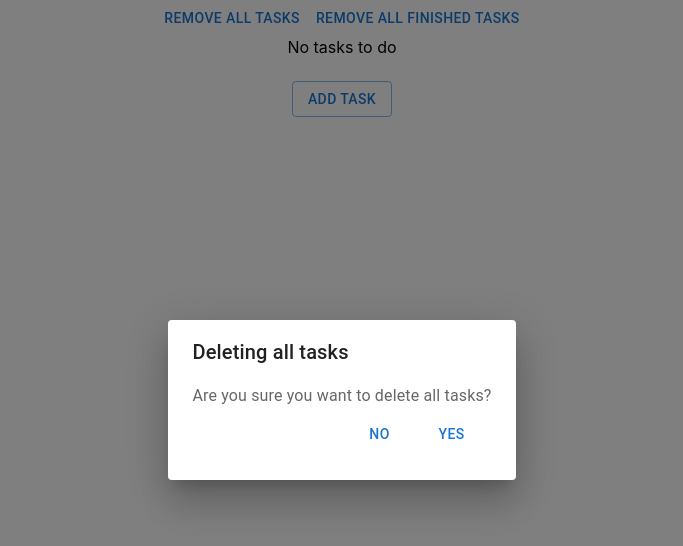
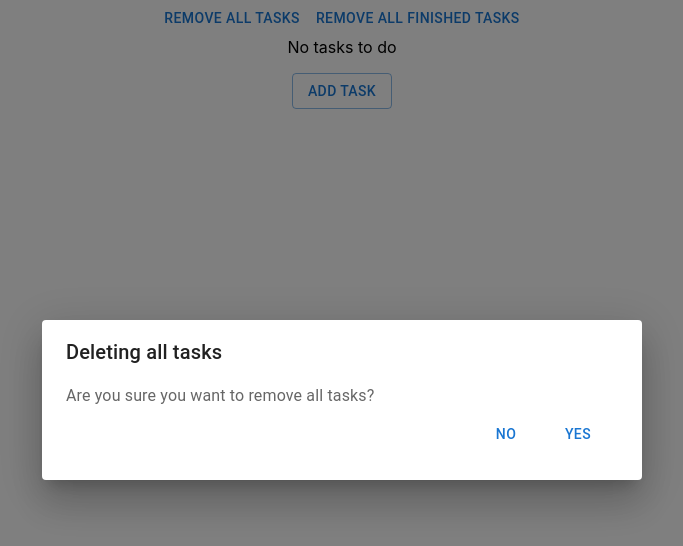
Before and after one commit to Sadurko/to-do-list, a React (Create React App) app: page / in a window 1280 px wide. Both pictures are taken after a click on the button "REMOVE ALL TASKS". Shown: the top 546 px of the page, without its empty margins (298-981 px from the left). Built offline with nearby package versions, Linux system fonts and the light colour scheme.

Commit message:
UI changes Slight changes in delete task dialog windows

```diff
--- a/src/components/DeleteAllTasks.tsx
+++ b/src/components/DeleteAll.tsx
@@ -3,9 +3,10 @@ import { FC, PropsWithChildren, useState } from "react";
 
 type Props = PropsWithChildren<{
     onConfirmation: () => void;
+    text: string;
 }>;
 
-const DeleteAllTasks: FC<Props> = ({ onConfirmation, children }) => {
+const DeleteAll: FC<Props> = ({ onConfirmation, children, text }) => {
 
     const [open, setOpen] = useState(false);
 
@@ -26,11 +27,16 @@ const DeleteAllTasks: FC<Props> = ({ onConfirmation, children }) => {
         <>
             <Button onClick={handleClickOpen}>{children}</Button>
 
-            <Dialog open={open} onClose={handleClose}>
+            <Dialog
+                open={open}
+                onClose={handleClose}
+                fullWidth
+                maxWidth='sm'
+            >
                 <DialogTitle>Deleting all tasks</DialogTitle>
                 <DialogContent>
                     <DialogContentText>
-                        Are you sure you want to delete all tasks?
+                        {text}
                     </DialogContentText>
                     <DialogActions>
                         <Button onClick={handleClose}>No</Button>
@@ -42,4 +48,4 @@ const DeleteAllTasks: FC<Props> = ({ onConfirmation, children }) => {
     )
 }
 
-export default DeleteAllTasks;
+export default DeleteAll;
--- a/src/components/ItemList.tsx
+++ b/src/components/ItemList.tsx
@@ -1,8 +1,15 @@
 import { FC, useRef, useState } from 'react';
-import { Grid, Button, Dialog, DialogTitle, DialogContent, DialogContentText, TextField, DialogActions } from '@mui/material';
+import { Grid, Button, Dialog, DialogTitle, DialogContent, DialogContentText, TextField, DialogActions, Paper, styled } from '@mui/material';
+import Box from '@mui/material/Box';
 import DeleteTask from './DeleteTask';
-import DeleteAllTasks from './DeleteAllTasks';
-import Item from './Item';
+import DeleteAll from './DeleteAll';
+import Task from './Task';
+
+
+const Item = styled(Paper)(() => ({
+    elevation: 1,
+    backgroundColor: 'lightgray',
+  }));
 
 
 interface ITask {
@@ -92,7 +99,12 @@ const ItemList: FC<Props> = ({ array }) => {
         }
 
         return (
-            <Dialog open={open} onClose={handleClose}>
+            <Dialog
+                open={open}
+                onClose={handleClose}
+                fullWidth
+                maxWidth='sm'
+            >
                 <DialogTitle>Add new task to do</DialogTitle>
                 <DialogContent>
                     <DialogContentText>
@@ -121,22 +133,39 @@ const ItemList: FC<Props> = ({ array }) => {
 
     return (
         <>
-            <DeleteAllTasks onConfirmation={() => removeAllTasks()}>Remove all tasks</DeleteAllTasks>
-            <Button onClick={() => removeAllFinishedTasks()}>Remove all finished tasks</Button>
+            <DeleteAll
+                onConfirmation={() => removeAllTasks()}
+                text='Are you sure you want to remove all tasks?'
+            >Remove all tasks</DeleteAll>
+            <DeleteAll
+                onConfirmation={() => removeAllFinishedTasks()}
+                text='Are you sure you want to remove all finished tasks?'
+            >Remove all finished tasks</DeleteAll>
 
-            <Grid container spacing={3}>
+            <Grid container spacing={2} justifyContent='center' alignItems="center">
                 {
                     tasks.length === 0 ?
                     <Grid item xs={12}>No tasks to do</Grid> : // if there are no tasks to do
-                    indexes.map(i => {
-                        console.log(`Task: ${tasks[i].task} done: ${tasks[i].done}`);
-                        return (
-                        <Grid item xs={12} key={i}>
-                            <Item task={tasks[i].task} done={tasks[i].done} onChange={() => toggleTask(i)}/>
-                            <DeleteTask onClick={() => removeTask(i)}/>
+                    indexes.map(i => (
+                        <Grid
+                            item
+                            xs={12}
+                            key={i}
+                            sx={{ display: 'flex', justifyContent: 'center' }}
+                        >
+                            <Item sx={{ width: 600, mr: 1, display: 'flex', justifyContent: 'flex-start' }}>
+                                <Task
+                                    task={tasks[i].task}
+                                    done={tasks[i].done}
+                                    onChange={() => toggleTask(i)}
+                                />
+                            </Item>
+                            <Item sx={{ flexShrink: 0 }}>
+                                <DeleteTask onClick={() => removeTask(i)}/>
+                            </Item>
                         </Grid>
                         )
-                    })
+                    )
                 }
                 <Grid item xs={12}>
                     <Button variant='outlined' onClick={handleClickOpen}>
--- a/src/components/Item.tsx
+++ b/src/components/Task.tsx
@@ -8,7 +8,7 @@ interface Props {
     onChange: () => void;
 }
 
-const Item: FC<Props> = ({ task, done, onChange }) => {
+const Task: FC<Props> = ({ task, done, onChange }) => {
 
     //console.log(`${task} rerender: ${done}`);
 
@@ -30,6 +30,7 @@ const Item: FC<Props> = ({ task, done, onChange }) => {
 
     return (
             <ToDoControlLabel
+                sx={{ ml: 1 }}
                 label={task}
                 checked={done}
                 control={
@@ -39,4 +40,4 @@ const Item: FC<Props> = ({ task, done, onChange }) => {
     );
 }
 
-export default Item;
+export default Task;
```
